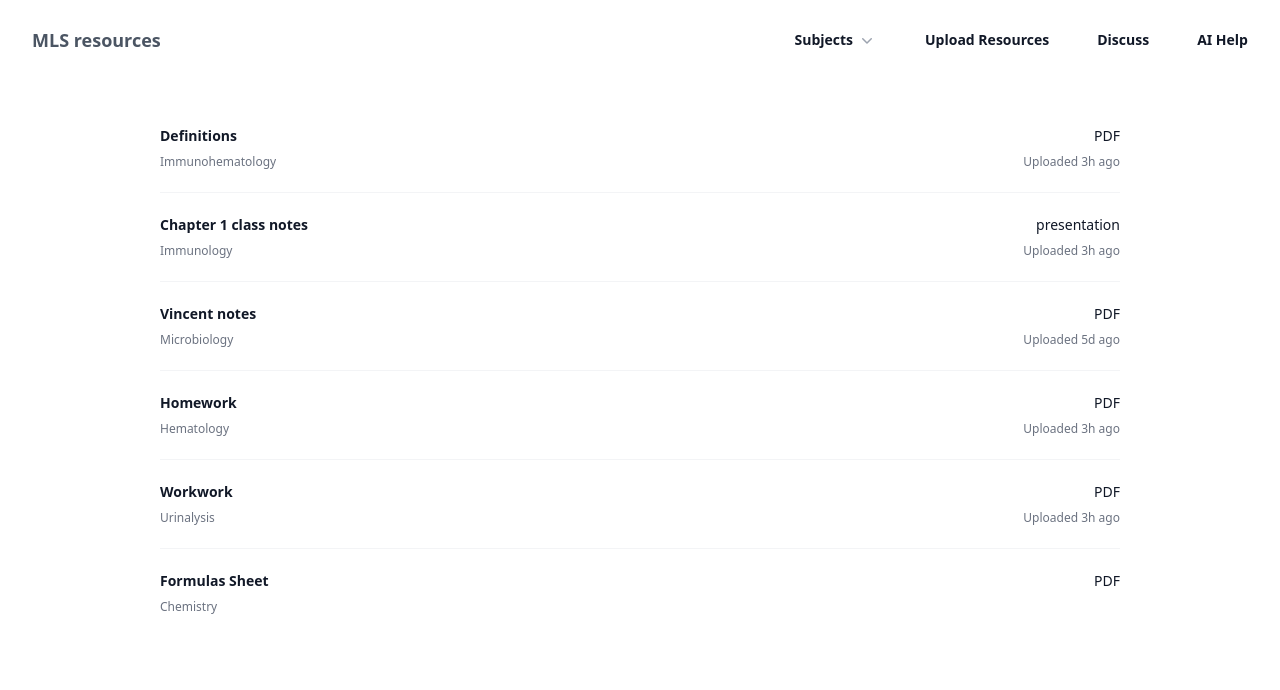
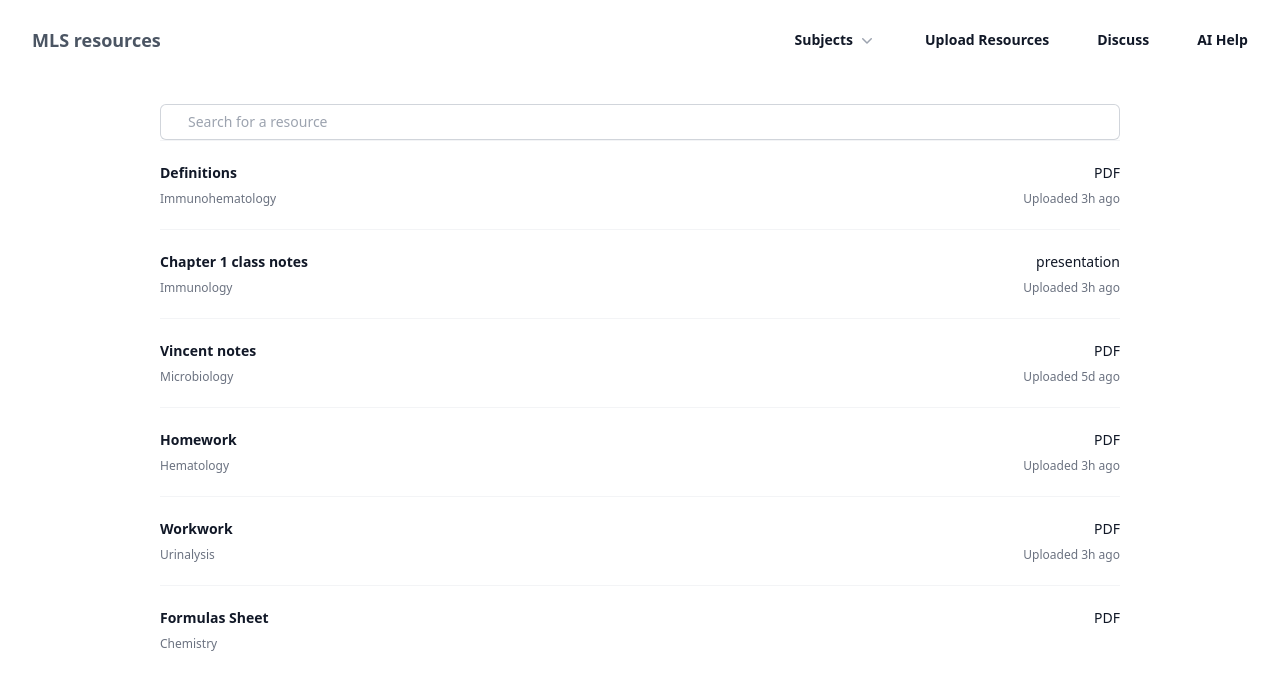
Before and after one commit to nasehacho/mls-website, a React (Create React App) app in the folder client/: page / in a window 1280 px wide. Shown: the top 690 px of the page. Built offline with nearby package versions, Linux system fonts and the light colour scheme.

Commit message:
homepage and search

```diff
--- a/client/src/components/RecResources/RecResources.js
+++ b/client/src/components/RecResources/RecResources.js
@@ -1,73 +1,60 @@
-import React from 'react'
+import {React, useState} from 'react'
+import Search from '../Search/Search'
+import resourcesList from '../mockData.json'
 
 const RecResources = () => {
-    const resourcesList = [
-        {
-          name: 'Definitions',
-          subject: 'Immunohematology',
-          type: 'PDF',
-          uploaded: '3h ago',
-          uploadedDateTime: '2023-01-23T13:23Z',
-        },
-        {
-          name: 'Chapter 1 class notes',
-          subject: 'Immunology',
-          type: 'presentation',
-          uploaded: '3h ago',
-          uploadedDateTime: '2023-01-23T13:23Z',
-        },
-        {
-          name: 'Vincent notes',
-          subject: 'Microbiology',
-          type: 'PDF',
-          uploaded: '5d ago',
-          uploadedDateTime: '2023-01-23T13:23Z',
-        },
-        {
-          name: 'Homework',
-          subject: 'Hematology',
-          type: 'PDF',
-          uploaded: '3h ago',
-          uploadedDateTime: '2023-01-23T13:23Z',
-        },
-        {
-          name: 'Workwork',
-          subject: 'Urinalysis',
-          type: 'PDF',
-          uploaded: '3h ago',
-          uploadedDateTime: '2023-01-23T13:23Z',
-        },
-        {
-          name: 'Formulas Sheet',
-          subject: 'Chemistry',
-          type: 'PDF',
-          uploaded: null,
-          uploadedDateTime: '2023-01-23T13:23Z',
-        },
-      ]
+    const [query, setQuery] = useState("");
 
+    const allResources = () => {
+        console.log("hererere")
+        return (
+            <>
+
+            </>
+        )
+    }
 
   return (
     <>
     <ul type="list" className="divide-y divide-gray-100 p-6 lg:px-40">
-      {resourcesList.map((resources) => (
-        <li key={resources.subject} className="flex justify-between gap-x-6 py-5">
+
+    <div>
+        <input
+        placeholder="Search for a resource"
+        value={query}
+        className="block w-full rounded-md border-0 py-1.5 pl-7 pr-20 text-gray-900 ring-1 ring-inset ring-gray-300 placeholder:text-gray-400 focus:ring-2 focus:ring-inset focus:ring-indigo-600 sm:text-sm sm:leading-6"
+        onChange={(event) => setQuery(event.target.value)}
+          />
+      </div>
+      {
+        resourcesList.length && resourcesList.filter((resources) => {
+            if (query == "") {
+                return resourcesList;
+            }
+            else if (query != "" && resources.name.toLowerCase().includes(query.toLowerCase())) {
+                    //returns filtered array
+                    return resources;
+                }
+            }).map((resource) => (
+                <li key={resource.subject} className="flex justify-between gap-x-6 py-5">
                       <div className="flex min-w-0 gap-x-4">
                         <div className="min-w-0 flex-auto">
-              <p className="text-sm font-semibold leading-6 text-gray-900">{resources.name}</p>
-              <p className="mt-1 truncate text-xs leading-5 text-gray-500">{resources.subject}</p>
+                          <p className="text-sm font-semibold leading-6 text-gray-900">{resource.name}</p>
+                          <p className="mt-1 truncate text-xs leading-5 text-gray-500">{resource.subject}</p>
                         </div>
                       </div>
                       <div className="hidden shrink-0 sm:flex sm:flex-col sm:items-end">
-            <p className="text-sm leading-6 text-gray-900">{resources.type}</p>
-            {resources.uploaded && (
+                        <p className="text-sm leading-6 text-gray-900">{resource.type}</p>
+                        {resource.uploaded && (
                           <p className="mt-1 text-xs leading-5 text-gray-500">
-                Uploaded <time dateTime={resources.uploadedDateTime}>{resources.uploaded}</time>
+                            Uploaded <time dateTime={resource.uploadedDateTime}>{resource.uploaded}</time>
                           </p>
                         ) }
                       </div>
                     </li>
             ))}
+
+
     </ul>
     </>
   )
--- /dev/null
+++ b/client/src/components/mockData.json
@@ -0,0 +1,44 @@
+[
+    {
+        "name": "Definitions",
+        "subject": "Immunohematology",
+        "type": "PDF",
+        "uploaded": "3h ago",
+        "uploadedDateTime": "2023-01-23T13:23Z"
+     },
+     {
+        "name": "Chapter 1 class notes",
+        "subject": "Immunology",
+        "type": "presentation",
+        "uploaded": "3h ago",
+        "uploadedDateTime": "2023-01-23T13:23Z"
+     },
+     {
+        "name": "Vincent notes",
+        "subject": "Microbiology",
+        "type": "PDF",
+        "uploaded": "5d ago",
+        "uploadedDateTime": "2023-01-23T13:23Z"
+     },
+     {
+        "name": "Homework",
+        "subject": "Hematology",
+        "type": "PDF",
+        "uploaded": "3h ago",
+        "uploadedDateTime": "2023-01-23T13:23Z"
+     },
+     {
+        "name": "Workwork",
+        "subject": "Urinalysis",
+        "type": "PDF",
+        "uploaded": "3h ago",
+        "uploadedDateTime": "2023-01-23T13:23Z"
+     },
+     {
+        "name": "Formulas Sheet",
+        "subject": "Chemistry",
+        "type": "PDF",
+        "uploaded": null,
+        "uploadedDateTime": "2023-01-23T13:23Z"
+     }
+  ]
```
Also changed, not shown: 1 other file (tests, documents, lock files or other folders). Lines whose indentation alone changed are shown as unchanged.
